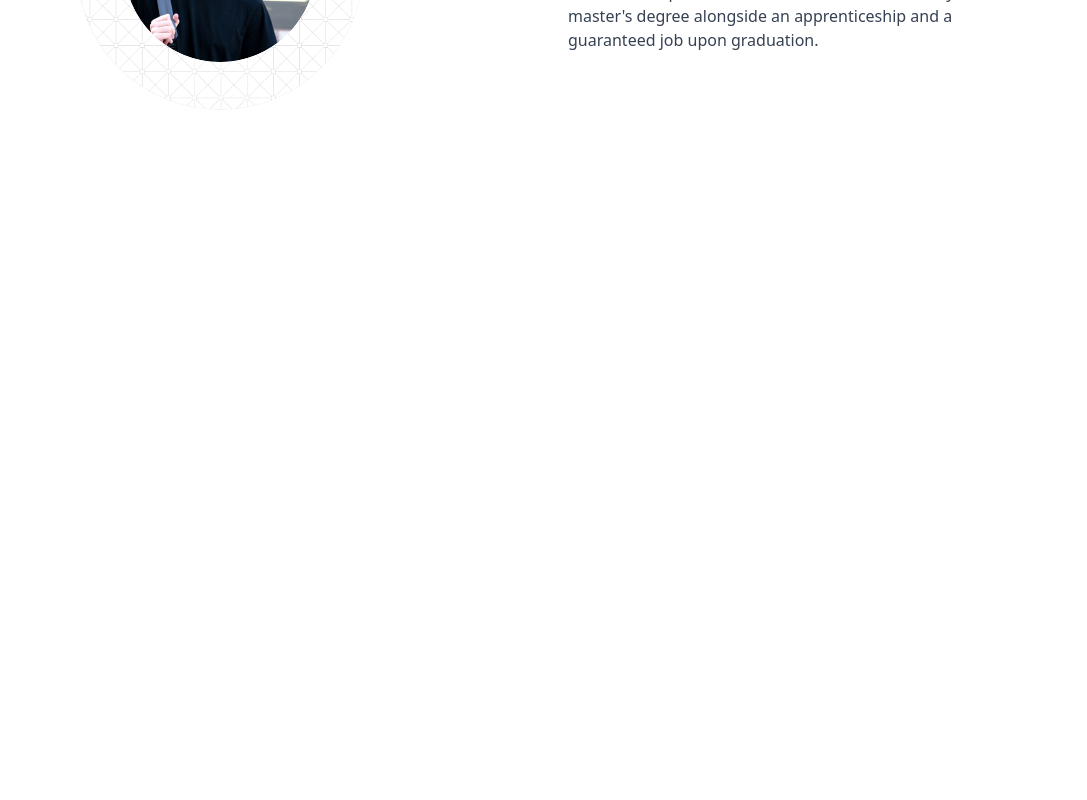
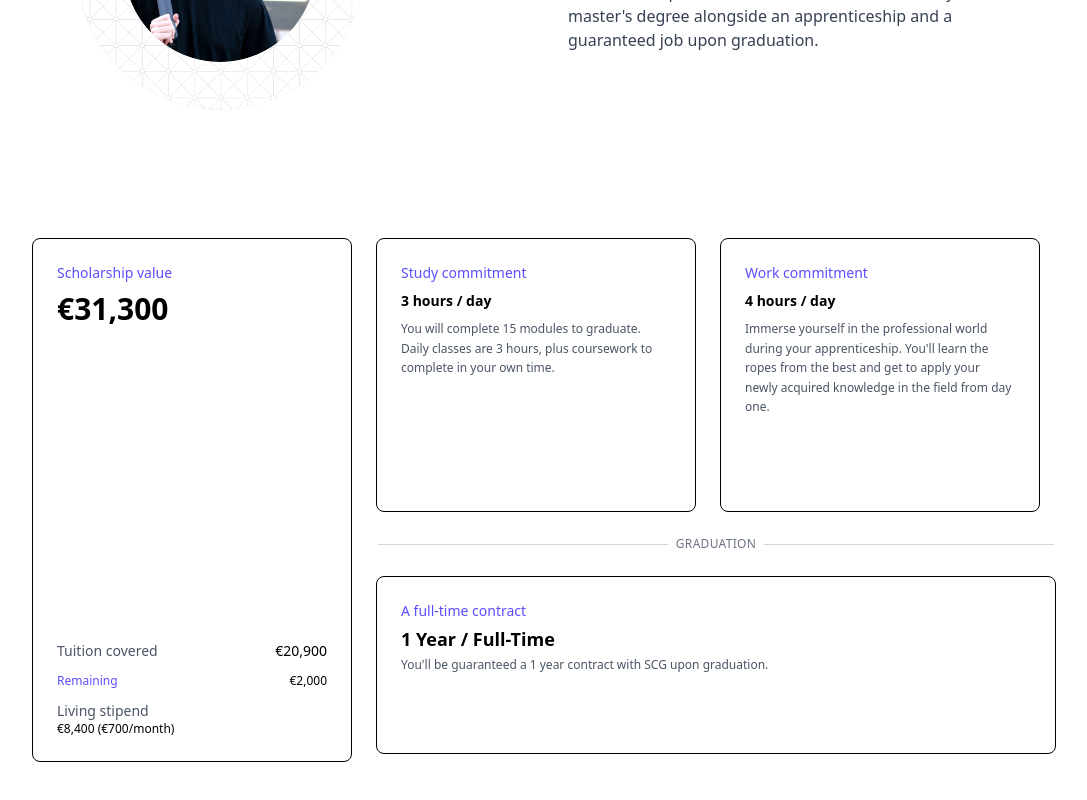
Before and after one commit to MahmoudGh01/tech_challenge, a React (Vite) app: page / in a window 1280 px wide. Shown: the part 898-1698 px from the top of the page, without its empty margins (96-1183 px from the left). Before the commit the page ends 1072 px from the top, so only its background shows below. Built offline with nearby package versions, Linux system fonts and the light colour scheme.

Commit message:
Add CommitmentSection component

```diff
--- a/src/App.jsx
+++ b/src/App.jsx
@@ -2,6 +2,7 @@ import React from 'react';
 import Navbar from './components/Navbar.jsx';
 import HeroSection from "./components/HeroSection.jsx";
 import AboutSection from "./components/AboutSection.jsx";
+import CommitmentSection from "./components/CommitmentSection.jsx";
 
 function App() {
     return (
@@ -9,6 +10,7 @@ function App() {
             <Navbar />
             <HeroSection />
             <AboutSection />
+            <CommitmentSection />
 
         </>
     );
--- /dev/null
+++ b/src/components/CommitmentSection.jsx
@@ -0,0 +1,68 @@
+import React from 'react'
+
+const CommitmentSection = () => {
+  return (
+      <section className="max-w-[1440px] mx-auto px-4 py-16 flex flex-col gap-10 items-center">
+        <div className="flex flex-col md:flex-row flex-wrap gap-6 justify-center">
+          <div className="border w-[320px] h-[524px] p-6 flex flex-col justify-between rounded-lg text-sm">
+            <div>
+              <p className="text-[#5B4EFF] font-medium mb-2">Scholarship value</p>
+              <p className="text-3xl font-semibold mb-6">€31,300</p>
+            </div>
+            <div className="space-y-3">
+              <div className="flex justify-between">
+                <p className="text-gray-600">Tuition covered</p>
+                <p className="font-medium">€20,900</p>
+              </div>
+              <div className="flex justify-between">
+                <p className="text-[#5B4EFF] text-xs font-medium">Remaining</p>
+                <p className="font-medium text-xs">€2,000</p>
+              </div>
+              <div>
+                <p className="text-gray-600">Living stipend</p>
+                <p className="text-xs">€8,400 (€700/month)</p>
+              </div>
+            </div>
+          </div>
+
+          <div className="flex flex-col gap-6">
+            <div className="flex gap-6">
+              <div className="w-[320px] h-[274px] border p-6 rounded-lg text-sm flex flex-col justify-between">
+                <div>
+                  <p className="text-[#5B4EFF] font-medium mb-2">Study commitment</p>
+                  <p className="font-semibold mb-2">3 hours / day</p>
+                  <p className="text-gray-600 text-xs leading-relaxed">
+                    You will complete 15 modules to graduate. Daily classes are 3 hours, plus coursework to complete in your own time.
+                  </p>
+                </div>
+              </div>
+
+              <div className="w-[320px] h-[274px] border p-6 rounded-lg text-sm flex flex-col justify-between">
+                <div>
+                  <p className="text-[#5B4EFF] font-medium mb-2">Work commitment</p>
+                  <p className="font-semibold mb-2">4 hours / day</p>
+                  <p className="text-gray-600 text-xs leading-relaxed">
+                    Immerse yourself in the professional world during your apprenticeship. You'll learn the ropes from the best and get to apply your newly acquired knowledge in the field from day one.
+                  </p>
+                </div>
+              </div>
+            </div>
+
+            <div className="w-[676px] max-w-full flex items-center justify-center text-xs text-gray-500 uppercase gap-2 tracking-wide mx-auto">
+              <div className="w-full h-px bg-gray-300" />
+              Graduation
+              <div className="w-full h-px bg-gray-300" />
+            </div>
+
+            <div className="w-[680px] h-[178px] border p-6 rounded-lg text-sm mx-auto">
+              <p className="text-[#5B4EFF] font-medium mb-1">A full-time contract</p>
+              <p className="font-semibold text-lg mb-1">1 Year / Full-Time</p>
+              <p className="text-gray-600 text-xs">You'll be guaranteed a 1 year contract with SCG upon graduation.</p>
+            </div>
+          </div>
+        </div>
+      </section>
+  )
+}
+
+export default CommitmentSection
```
